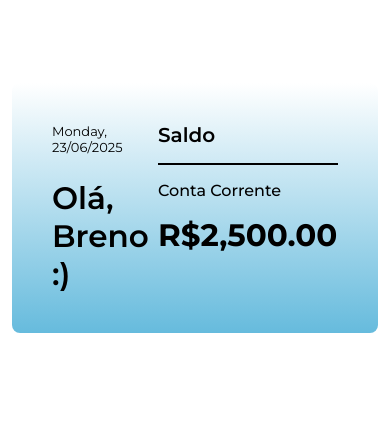
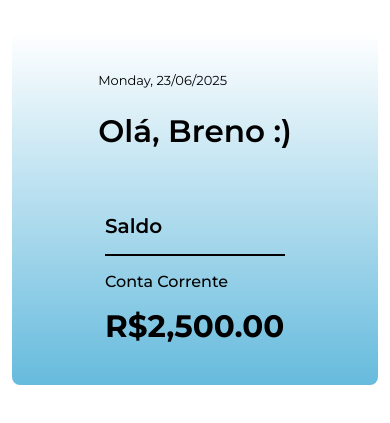
Before and after one commit to BrenoDev00/Estudos_Angular, an Angular app in the folder anybank/: page / in a window 390 px wide. Shown: the part 175-598 px from the top of the page. Built offline with nearby package versions, Linux system fonts and the light colour scheme.

Commit message:
finaliza o header

```diff
--- a/anybank/angular.json
+++ b/anybank/angular.json
@@ -41,9 +41,7 @@
             "outputPath": "dist/anybank",
             "index": "src/index.html",
             "browser": "src/main.ts",
-            "polyfills": [
-              "zone.js"
-            ],
+            "polyfills": ["zone.js"],
             "tsConfig": "tsconfig.app.json",
             "assets": [
               {
@@ -51,9 +49,7 @@
                 "input": "public"
               }
             ],
-            "styles": [
-              "src/styles.css"
-            ],
+            "styles": ["src/styles.css"],
             "scripts": []
           },
           "configurations": {
@@ -98,10 +94,7 @@
         "test": {
           "builder": "@angular-devkit/build-angular:karma",
           "options": {
-            "polyfills": [
-              "zone.js",
-              "zone.js/testing"
-            ],
+            "polyfills": ["zone.js", "zone.js/testing"],
             "tsConfig": "tsconfig.spec.json",
             "assets": [
               {
@@ -109,12 +102,13 @@
                 "input": "public"
               }
             ],
-            "styles": [
-              "src/styles.css"
-            ],
+            "styles": ["src/styles.css"],
             "scripts": []
           }
         }
+      },
+      "i18n": {
+        "sourceLocale": "pt"
       }
     }
   }
--- a/anybank/src/app/components/banner/banner.component.css
+++ b/anybank/src/app/components/banner/banner.component.css
@@ -1,8 +1,16 @@
 header {
   display: flex;
   justify-content: space-between;
+  gap: 6.4rem;
+  flex-wrap: wrap;
 
   padding: 4rem;
   border-radius: 0.8rem;
   background: linear-gradient(to top, #6bdf, #fff);
 }
+
+@media (max-width: 480px) {
+  header {
+    justify-content: center;
+  }
+}
--- a/anybank/src/app/components/banner/welcome-info/welcome-info.component.html
+++ b/anybank/src/app/components/banner/welcome-info/welcome-info.component.html
@@ -1,6 +1,6 @@
 <div id="user-date-info">
-  <time [dateTime]="this.currentDate | date : 'EEEE, dd/MM/yyyy'">{{
-    this.currentDate | date : "EEEE, dd/MM/yyy"
+  <time [dateTime]="this.currentDate | date : 'EEEE, dd/MM/yyyy' | titlecase">{{
+    this.currentDate | date : "EEEE, dd/MM/yyy" | titlecase
   }}</time>
 
   <p id="user-message">Olá, Breno :)</p>
--- a/anybank/src/app/components/banner/welcome-info/welcome-info.component.ts
+++ b/anybank/src/app/components/banner/welcome-info/welcome-info.component.ts
@@ -1,9 +1,9 @@
 import { Component } from '@angular/core';
-import { DatePipe } from '@angular/common';
+import { DatePipe, TitleCasePipe } from '@angular/common';
 
 @Component({
   selector: 'app-welcome-info',
-  imports: [DatePipe],
+  imports: [DatePipe, TitleCasePipe],
   templateUrl: './welcome-info.component.html',
   styleUrl: './welcome-info.component.css',
 })
```
